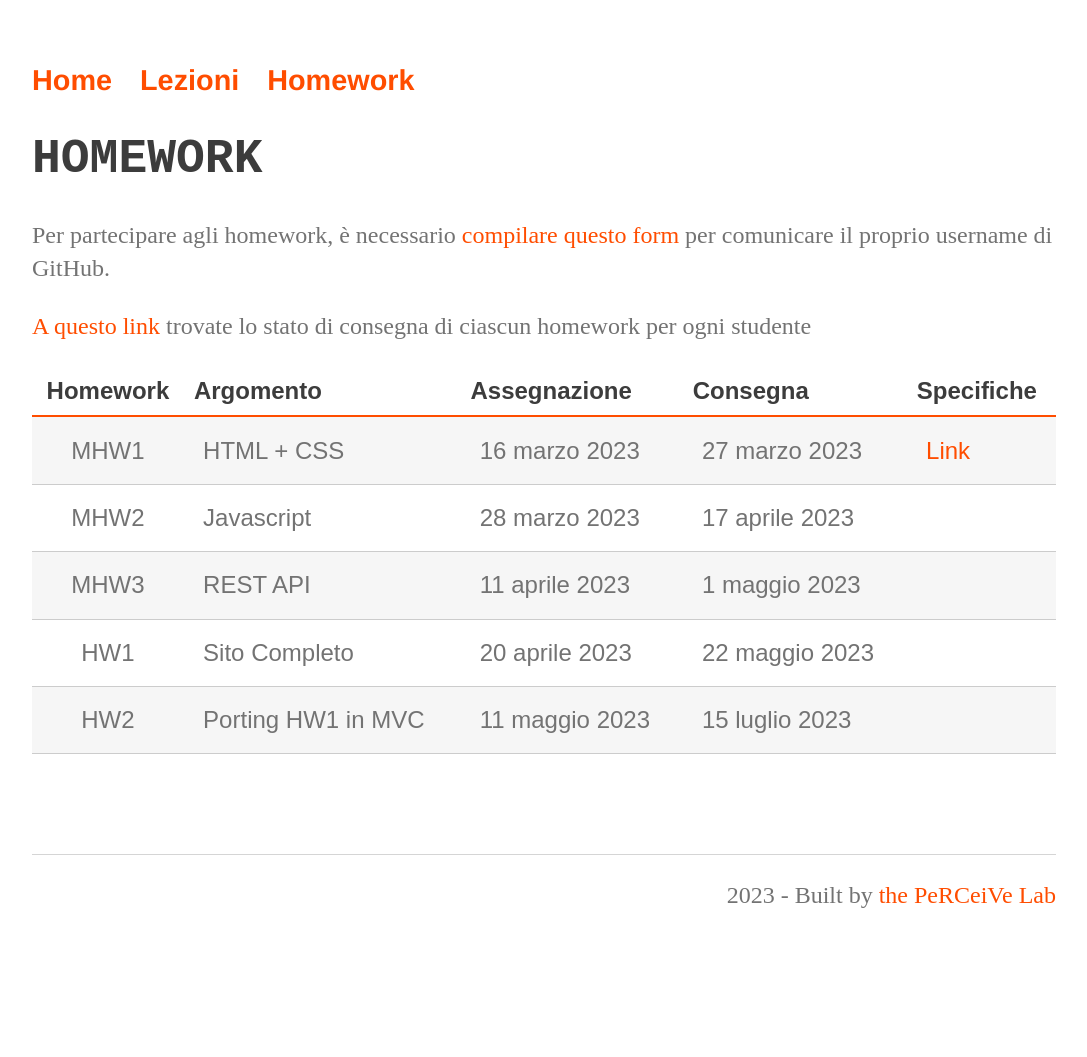
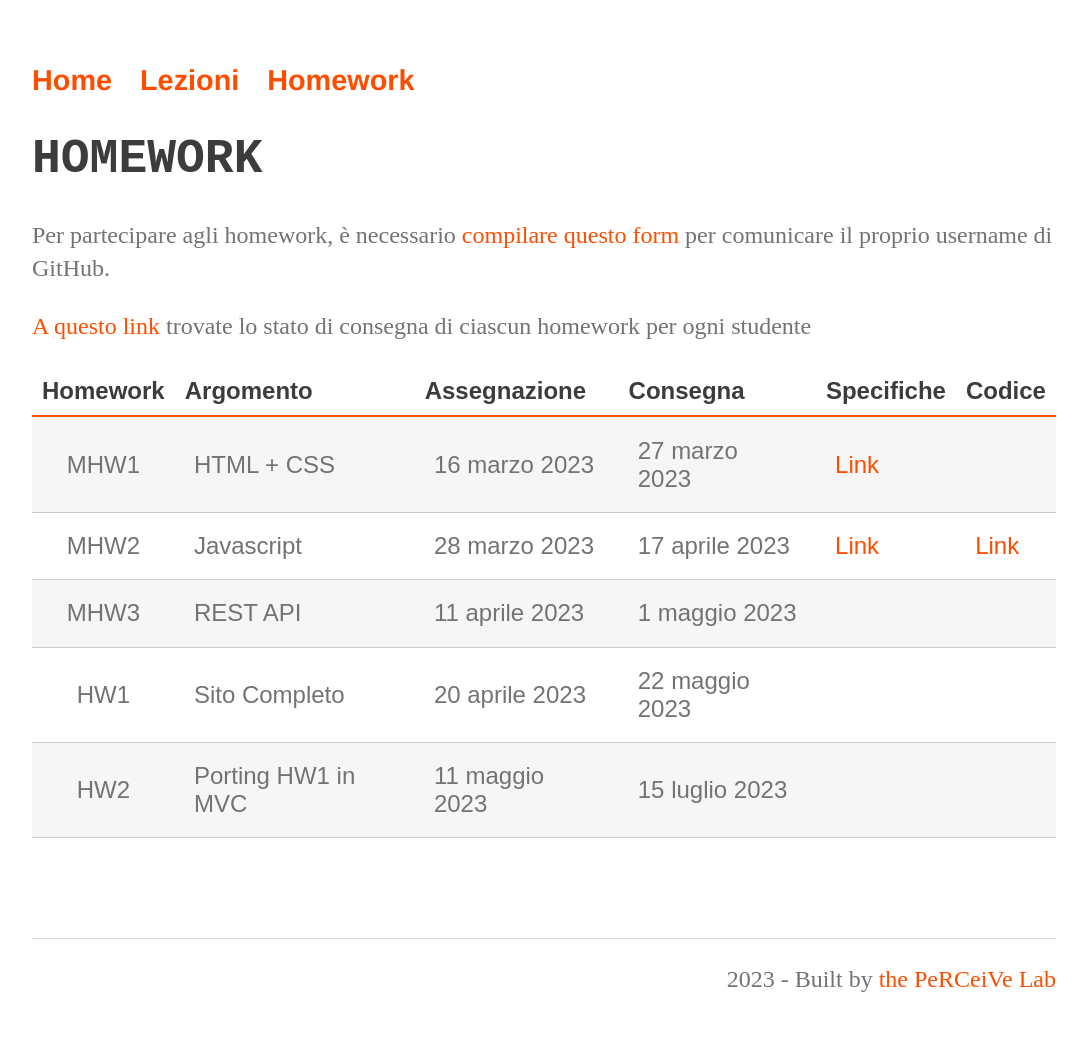
Before and after one commit to perceivelab/wp-al-23, a Jekyll site: the page built from homework.md, in a window 1280 px wide. Shown: the whole page, without its empty margins (96-1183 px from the left). Built offline with Jekyll 4.4.1, drawn with Linux system fonts in a browser that asks for light colours; our own code applies the rules of GitHub Pages for plain Markdown files; before the commit the page ends 973 px from its top, so only the background shows below that.

Commit message:
Updated homework list

```diff
--- a/homework.md
+++ b/homework.md
@@ -8,10 +8,10 @@ Per partecipare agli homework, è necessario [compilare questo form](https://for
 
 [A questo link]({{ site.baseurl }}/status) trovate lo stato di consegna di ciascun homework per ogni studente
 
-| Homework | Argomento          | Assegnazione    | Consegna       | Specifiche      |
-| :-------:| ------------------ | --------------- | ---------------|-----------------|
-| MHW1     | HTML + CSS         | 16 marzo 2023   | 27 marzo 2023  | [Link](mhw1) |
-| MHW2     | Javascript         | 28 marzo 2023   | 17 aprile 2023 | |
+| Homework | Argomento          | Assegnazione    | Consegna       | Specifiche   | Codice |
+| :-------:| ------------------ | --------------- | ---------------|--------------|--------|
+| MHW1     | HTML + CSS         | 16 marzo 2023   | 27 marzo 2023  | [Link](mhw1) | |
+| MHW2     | Javascript         | 28 marzo 2023   | 17 aprile 2023 | [Link](mhw2) | [Link]({{ site.baseurl }}/mhw2_starting_code.zip) |
 | MHW3     | REST API           | 11 aprile 2023  | 1 maggio 2023  | |
 | HW1      | Sito Completo      | 20 aprile 2023  | 22 maggio 2023 | |
 | HW2      | Porting HW1 in MVC | 11 maggio 2023  | 15 luglio 2023 | |
--- a/mhw2.html
+++ b/mhw2.html
@@ -129,7 +129,7 @@
 <ul>
 <li>Devono essere resi semi-trasparenti (opacità <code>0.6</code>).
 <ul>
-<li><strong>Suggerimento:</strong> potete utilizzare un overlay per implementare la semitrasparenza; tuttavia, dato che tutto il contenuto del <code>div</code> che contiene la risposta deve essere resto semi-trasparente, potete anche utilizzare la proprieta CSS <a href="https://developer.mozilla.org/en-US/docs/Web/CSS/opacity"><code>opacity</code></a>.</li>
+<li><strong>Suggerimento:</strong> potete utilizzare un overlay per implementare la semitrasparenza; tuttavia, dato che tutto il contenuto del <code>div</code> che contiene la risposta deve essere reso semi-trasparente, potete anche utilizzare la proprieta CSS <a href="https://developer.mozilla.org/en-US/docs/Web/CSS/opacity"><code>opacity</code></a>.</li>
 </ul>
 </li>
 </ul>
```
